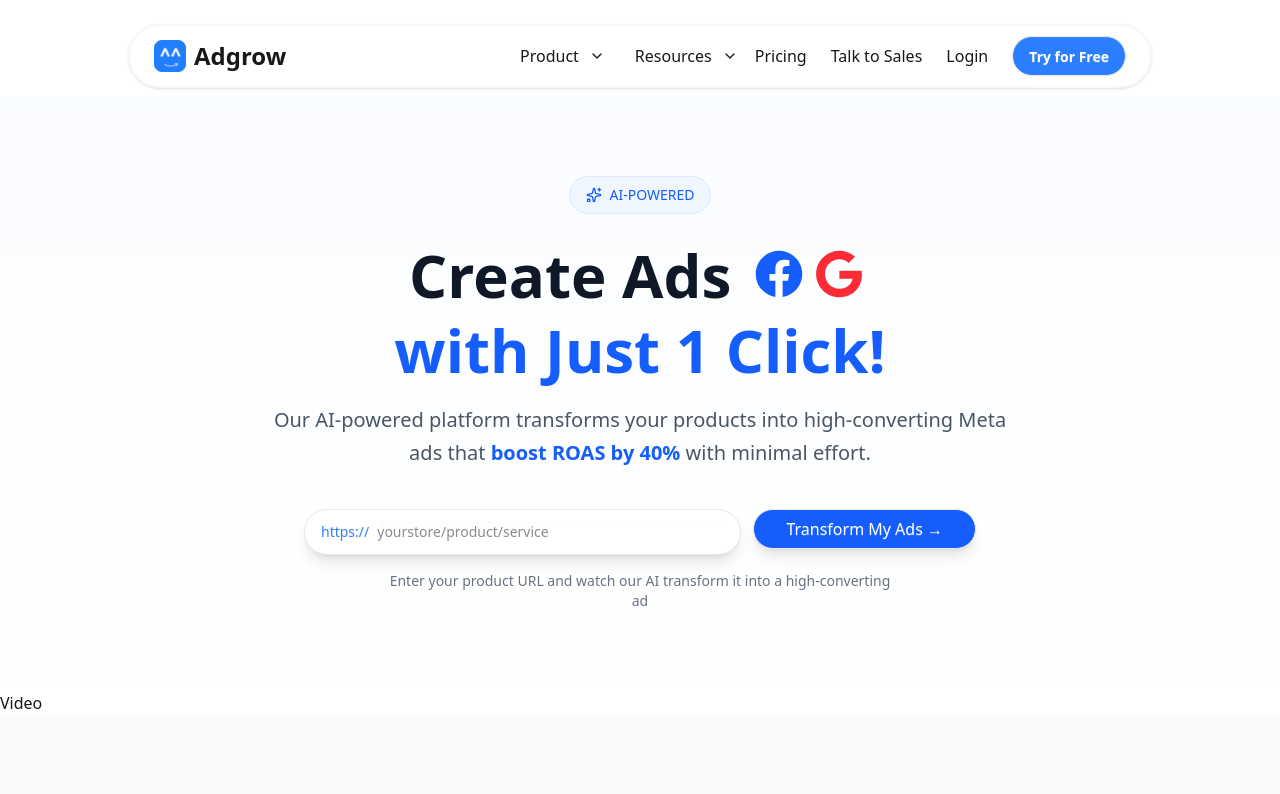
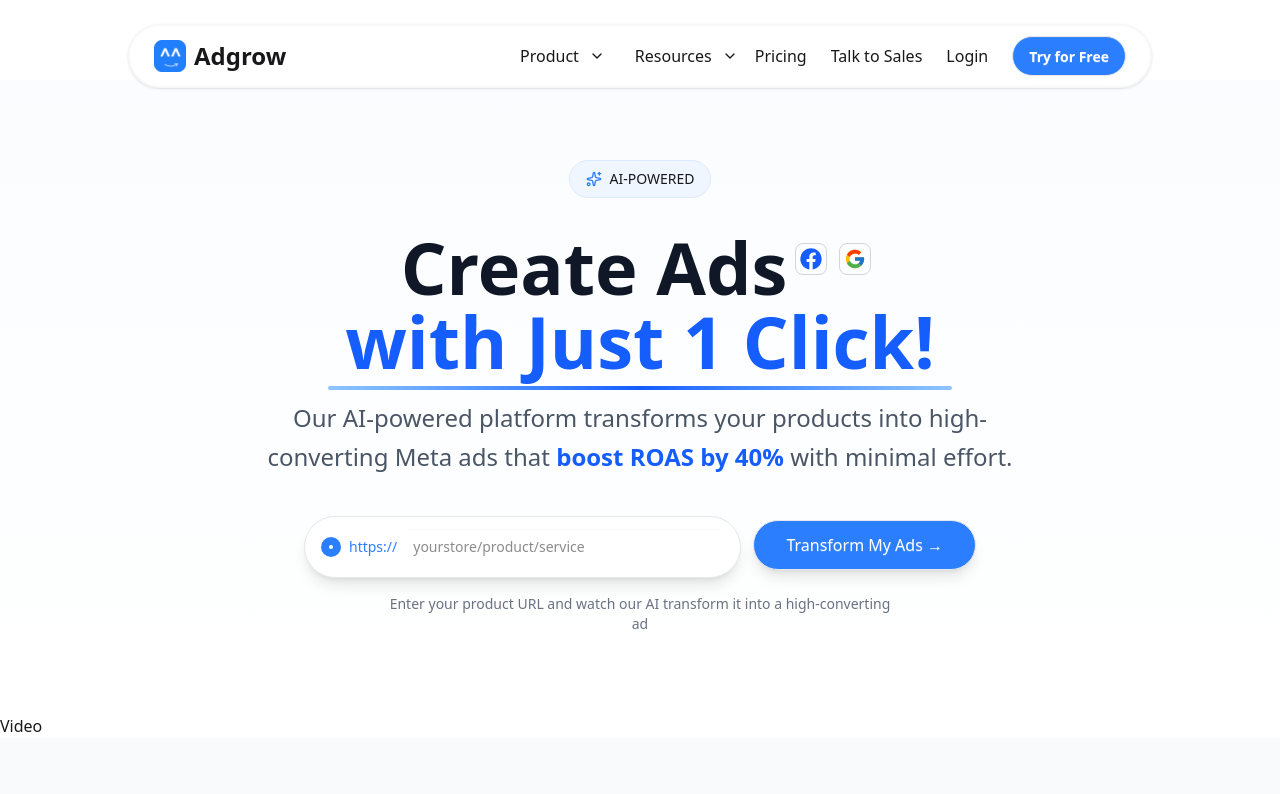
Before and after one commit to arman-miaa/adgrow, a React (Vite) app: page / in a window 1280 px wide. Shown: the top 794 px of the page. Built offline with nearby package versions, Linux system fonts and the light colour scheme.

Commit message:
banner done

```diff
--- a/src/components/home/Banner.jsx
+++ b/src/components/home/Banner.jsx
@@ -1,28 +1,35 @@
-import { FaFacebook, FaGoogle } from "react-icons/fa";
+import { FaFacebook } from "react-icons/fa";
 import { Sparkles } from "lucide-react";
+import { FcGoogle } from "react-icons/fc";
 
 const Banner = () => {
   return (
-    <section className="text-center mt-24 px-4 py-20 bg-gradient-to-b from-blue-50/30 to-white">
+    <section className="text-center mt-20 px-4 py-20 bg-gradient-to-b from-blue-50/30 to-white">
       {/* AI Badge */}
-      <div className="inline-flex items-center gap-2 px-4 py-2 text-sm font-medium bg-blue-50 text-blue-600 rounded-full border border-blue-100 mx-auto mb-6">
-        <Sparkles className="w-4 h-4" />
+      <div className="inline-flex items-center gap-2 px-4 py-2 text-sm font-medium bg-blue-50  rounded-full border border-blue-100 mx-auto mb-6">
+        <Sparkles className="w-4 h-4 text-blue-500" />
         AI-POWERED
       </div>
 
       {/* Main Heading */}
-      <h1 className="text-4xl md:text-6xl font-bold text-gray-900 leading-tight mb-4">
-        Create Ads{" "}
-        <span className="inline-flex items-center gap-3 mx-2">
-          <FaFacebook className="text-blue-600 w-8 h-8 md:w-12 md:h-12" />
-          <FaGoogle className="text-red-500 w-8 h-8 md:w-12 md:h-12" />
-        </span>
-        <br />
-        <span className="text-blue-600">with Just 1 Click!</span>
-      </h1>
+      <div>
+        <div className="flex justify-center">
+          <h1 className="text-4xl md:text-7xl font-bold text-gray-900 leading-tight ">
+            Create Ads{" "}
+          </h1>
+          <span className="inline-flex items-center gap-3 mx-2 mb-4 ">
+            <FaFacebook className="text-blue-600 w-4 h-4 md:w-8 md:h-8 p-1  border border-gray-300 rounded-lg " />
+            <FcGoogle className=" w-8 h-8 md:w-8 md:h-8 p-1 border border-gray-300 rounded-lg " />
+          </span>
+        </div>
+        <h1 className="text-4xl md:text-7xl  -mt-4 font-bold text-blue-600 leading-tight ">
+          with Just 1 Click!
+        </h1>
+        <hr className="w-1/2 mx-auto h-1 border-0 rounded bg-gradient-to-r from-blue-300 via-blue-600 to-blue-300" />
+      </div>
 
       {/* Sub Text */}
-      <p className="text-gray-600 text-lg md:text-xl max-w-3xl mx-auto mb-10 leading-relaxed">
+      <p className="text-gray-600 mt-2 text-lg md:text-2xl max-w-3xl mx-auto mb-10 leading-relaxed">
         Our AI-powered platform transforms your products into high-converting
         Meta ads that{" "}
         <span className="text-blue-600 font-semibold">boost ROAS by 40%</span>{" "}
@@ -35,19 +42,24 @@ const Banner = () => {
           {/* Input Group */}
           <div className="flex-1 relative">
             <div className="flex items-center bg-white rounded-full shadow-lg border border-gray-200 px-4 py-4 md:py-3">
-              <div className="text-blue-500 font-medium text-sm mr-2 flex-shrink-0">
+              <div className="flex items-center gap-2 text-blue-500 font-medium text-sm mr-2 flex-shrink-0">
+
+                <div className="w-5 h-5 rounded-full bg-blue-500 flex items-center justify-center">
+                  <div className="w-1 h-1 bg-white rounded-full" />
+                </div>
                 https://
               </div>
+
               <input
                 type="text"
                 placeholder="yourstore/product/service"
-                className="input border-0 focus:outline-none focus:ring-0 w-full text-sm bg-transparent p-0 h-auto"
+                className="input border-0 focus:outline-none focus:ring-0 w-full text-sm bg-transparent p-2 h-auto"
               />
             </div>
           </div>
 
           {/* Button */}
-          <button className="btn bg-blue-600 hover:bg-blue-700 text-white font-medium px-8 py-4 md:py-3 rounded-full shadow-lg text-sm md:text-base whitespace-nowrap">
+          <button className="btn bg-blue-500 mt-1 hover:bg-blue-600 text-white font-medium px-8 py-4 md:py-6 rounded-full shadow-lg text-sm md:text-base whitespace-nowrap">
             Transform My Ads →
           </button>
         </div>
```
